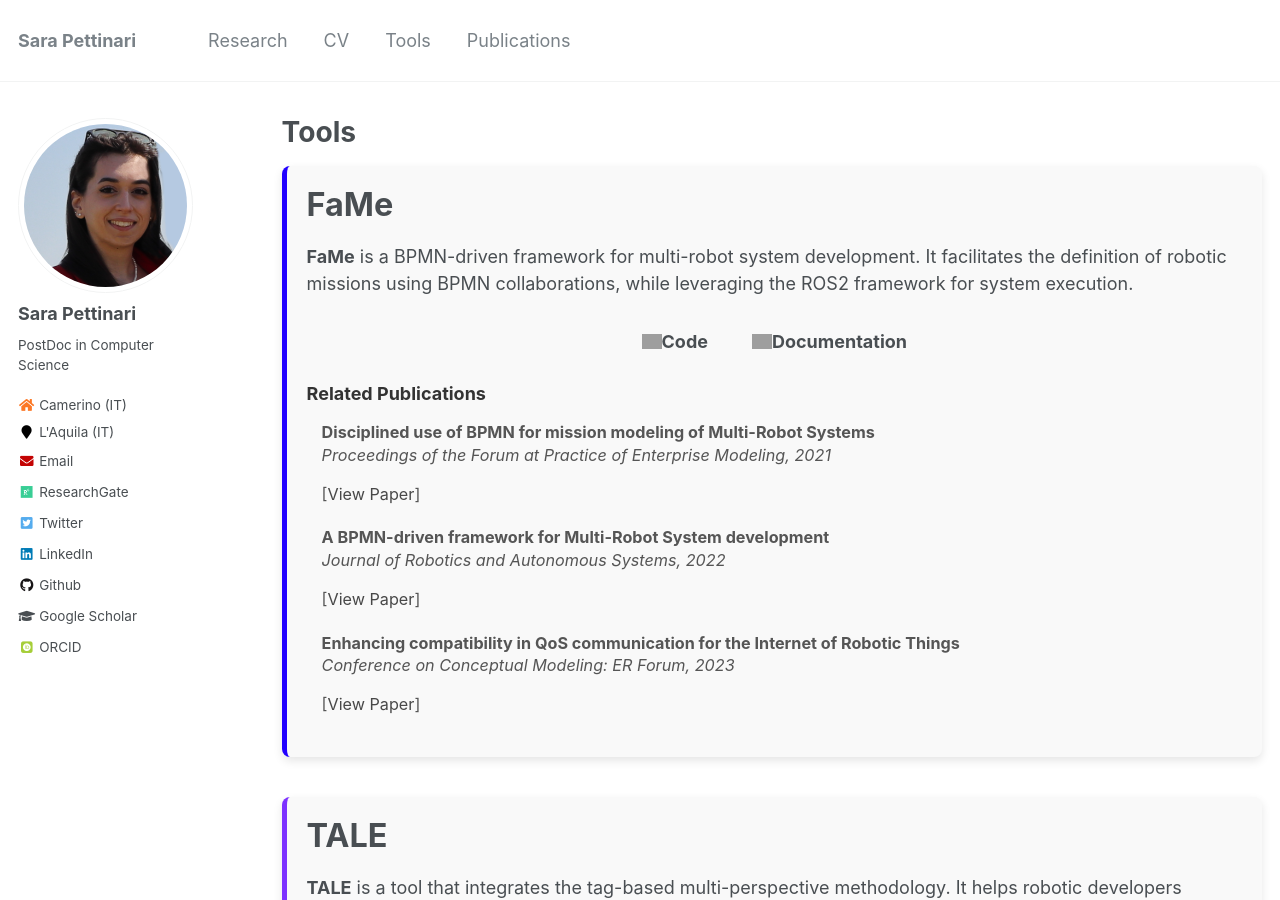
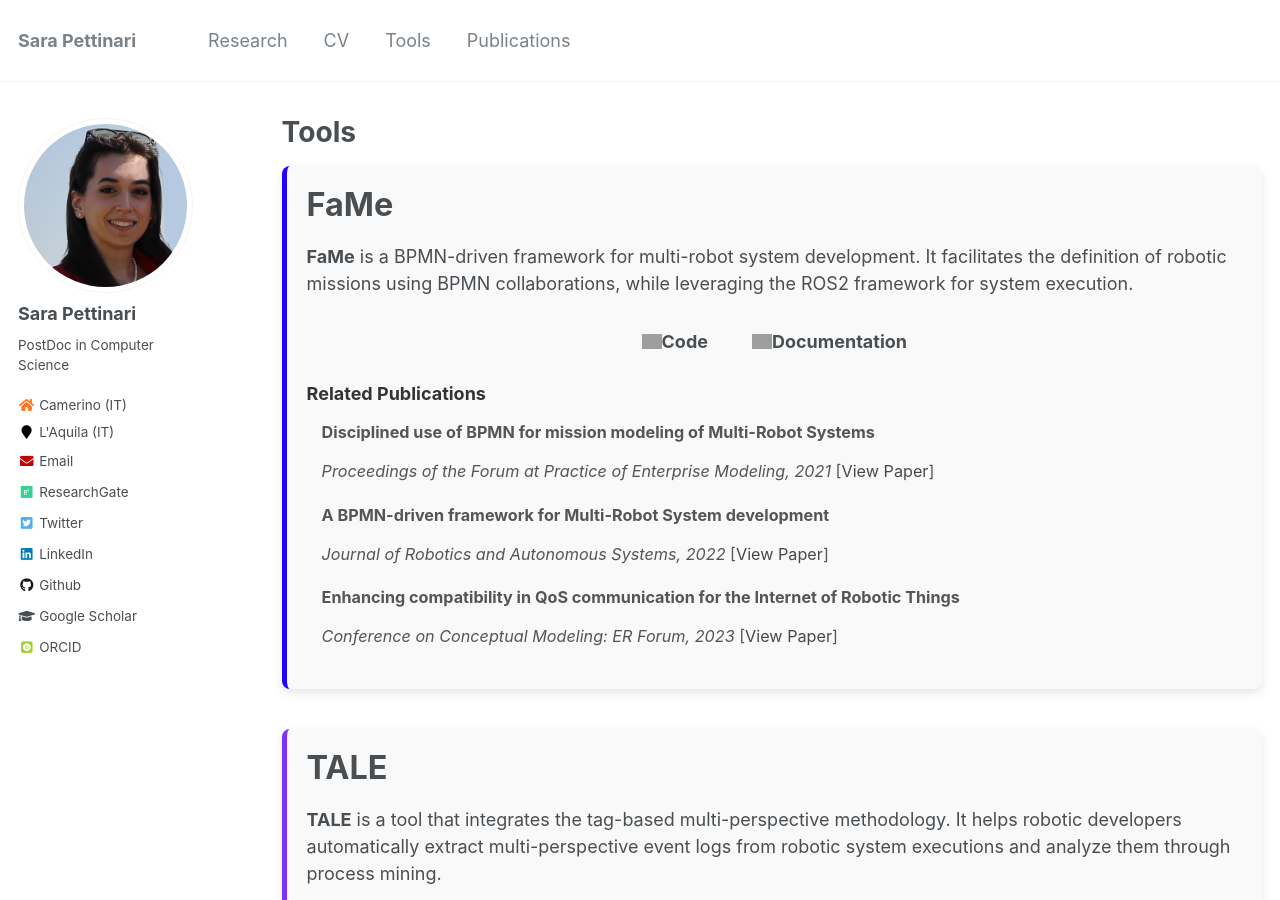
Before and after one commit to SaraPettinari/SaraPettinari.github.io, a Jekyll site: the page built from _pages/tools.html, in a window 1280 px wide and 900 px high. Built offline with Jekyll 4.4.1, drawn with Linux system fonts in a browser that asks for light colours; some web fonts are replaced; grey boxes are pictures that could not be loaded.

Commit message:
modified:   _pages/publications.html 	modified:   _pages/tools.html

```diff
--- a/_pages/publications.html
+++ b/_pages/publications.html
@@ -26,7 +26,6 @@ author_profile: true
         {% unless title_shown %}
           <!-- Assign a class based on category -->
           <h2 class="publication-category {{ category[0] | downcase }}">{{ category[1].title }}</h2>
-          <hr class="section-divider"/>
           {% assign title_shown = true %}
         {% endunless %}
         <div class="publication-card {{ category[0] | downcase }}">
--- a/_pages/tools.html
+++ b/_pages/tools.html
@@ -30,8 +30,8 @@ author_profile: true
         {% if pub.tool == "fame" %}
           <li>
             <strong>{{ pub.title }}</strong><br>
-            <em>{{ pub.venue }}, {{ pub.date | date: "%Y" }}</em>
-            <p>[<a href="{{ pub.paperurl }}">View Paper</a>]</p>
+            <p><em>{{ pub.venue }}, {{ pub.date | date: "%Y" }}</em>
+            [<a href="{{ pub.paperurl }}">View Paper</a>]</p>
           </li>
         {% endif %}
       {% endfor %}
@@ -58,8 +58,8 @@ author_profile: true
         {% if pub.tool == "tale" %}
           <li>
             <strong>{{ pub.title }}</strong><br>
-            <em>{{ pub.venue }}, {{ pub.date | date: "%Y" }}</em>
-            <p>[<a href="{{ pub.paperurl }}">View Paper</a>]</p>
+            <p><em>{{ pub.venue }}, {{ pub.date | date: "%Y" }}</em>
+            [<a href="{{ pub.paperurl }}">View Paper</a>]</p>
           </li>
         {% endif %}
       {% endfor %}
@@ -86,8 +86,8 @@ author_profile: true
         {% if pub.tool == "soup" %}
           <li>
             <strong>{{ pub.title }}</strong><br>
-            <em>{{ pub.venue }}, {{ pub.date | date: "%Y" }}</em>
-            <p>[<a href="{{ pub.paperurl }}">View Paper</a>]</p>
+            <p><em>{{ pub.venue }}, {{ pub.date | date: "%Y" }}</em>
+            [<a href="{{ pub.paperurl }}">View Paper</a>]</p>
           </li>
         {% endif %}
       {% endfor %}
```
